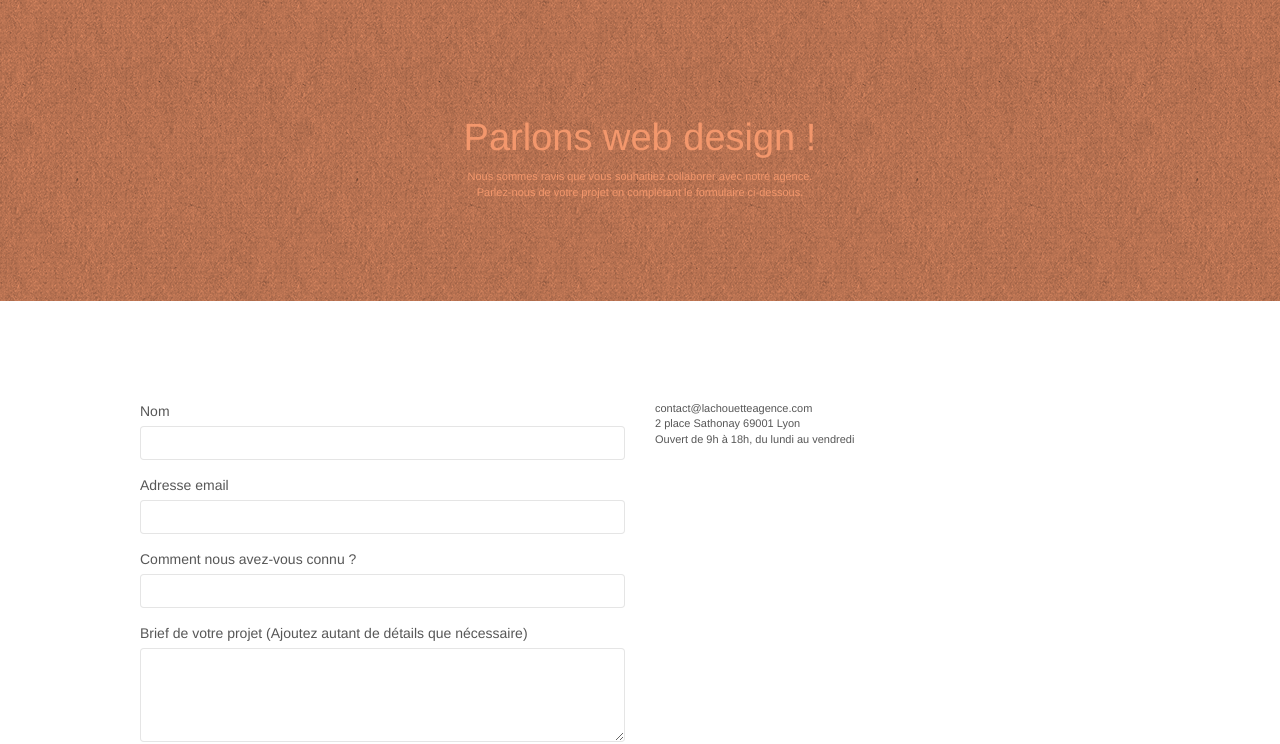
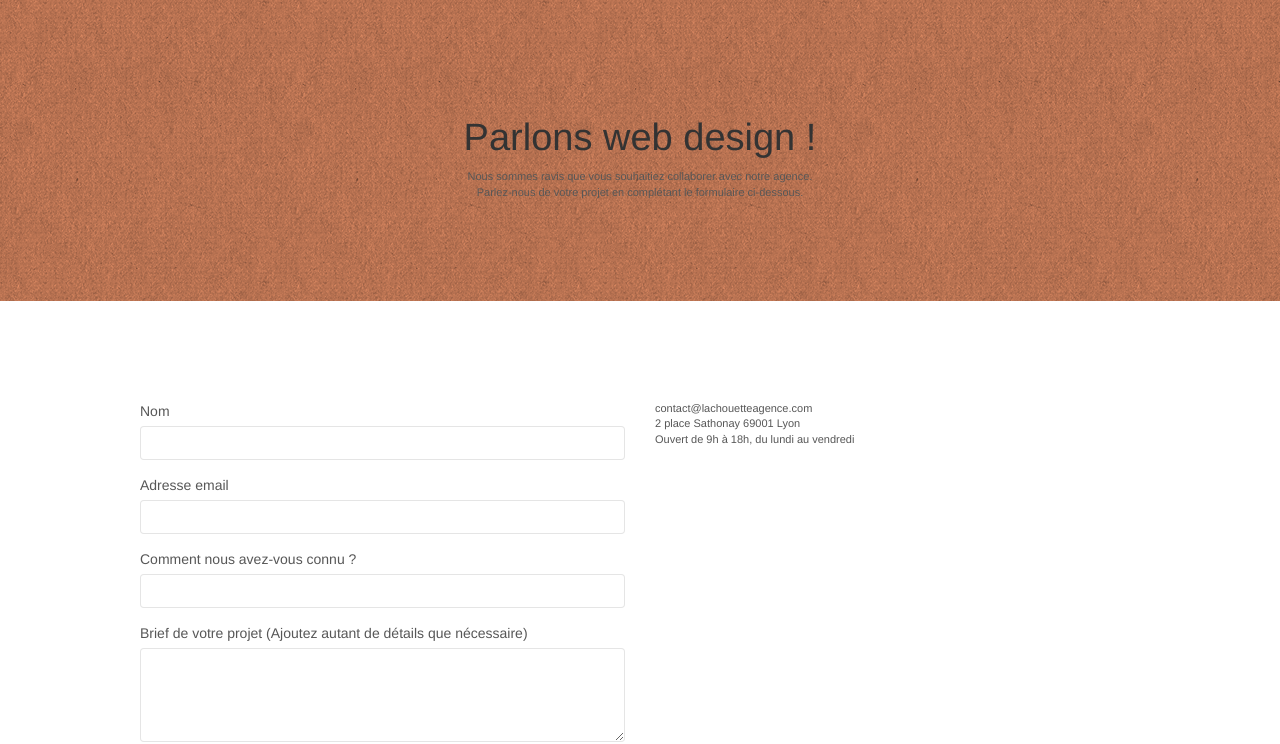
Before and after one commit to Oosewalds/starting_website, a website: page Starting website/contact.html in a window 1280 px wide. Shown: the part 95-839 px from the top of the page. Drawn offline with nearby package versions, Linux system fonts and the light colour scheme; files that its build step writes are made by us from their sources; files whose address does not match are found by name.

Commit message:
last change

```diff
--- a/Starting website/contact.html
+++ b/Starting website/contact.html
@@ -62,10 +62,10 @@
 	<div class="container bloc-lg">
 		<div class="row">
 			<div class="col-sm-12">
-				<h1 class="text-center hero-bloc-text tc-white">
+				<h1 class="text-center hero-bloc-text">
 					Parlons web design !
 				</h1>
-				<p class="text-center mg-lg tc-white tight-width-whitespace">
+				<p class="text-center mg-lg tight-width-whitespace">
 					Nous sommes ravis que vous souhaitiez collaborer avec notre agence.<br>
 					Parlez-nous de votre projet en complétant le formulaire ci-dessous.
 				</p>
```
Also changed, not shown: Starting website/index.html (+0 -1 lines).
